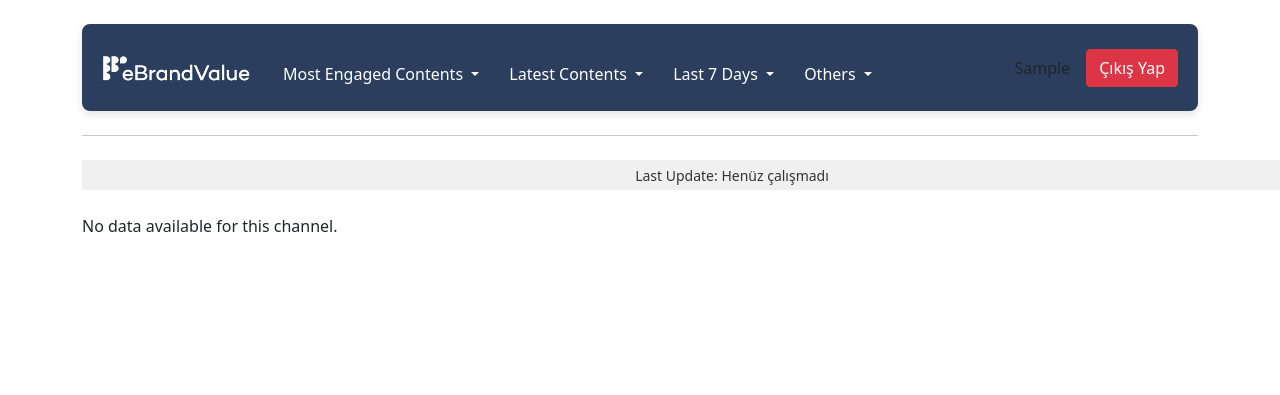
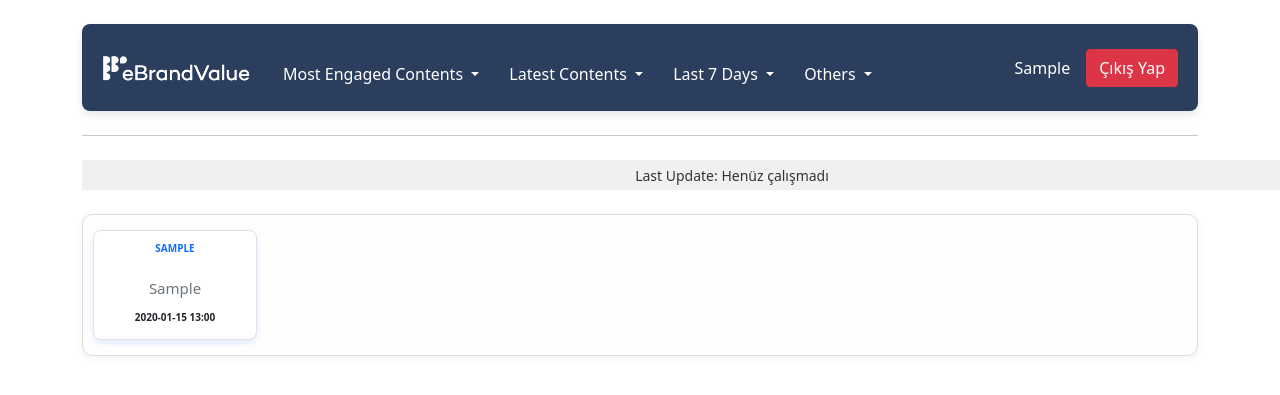
Before and after one commit to erdemkamilunsal/origin, a Django app: page / in a window 1280 px wide; the page is wider, and only the part inside the window is pictured. Shown: the top 395 px of that part. Run offline with Django 5.2, Linux system fonts and the light colour scheme; a user stored in the database is signed in; tables that the repository leaves empty hold one stand-in row (values such as "Sample post"); data that the repository does not hold is empty.

Commit message:
index-latest-datas-added

```diff
--- a/myapp/context_processors.py
+++ b/myapp/context_processors.py
@@ -1,5 +1,6 @@
 from myapp.models import ScraperLog
 from django.utils.timezone import localtime
+from django.core.cache import cache
 
 
 def last_scrape_time(request):
@@ -10,3 +11,11 @@ def last_scrape_time(request):
         return {"last_scrape_time": local_time.strftime("%Y-%m-%d %H:%M:%S")}
     except ScraperLog.DoesNotExist:
         return {"last_scrape_time": "Henüz çalışmadı"}
+
+
+def big_screen_status_context(request):
+    return {
+        "snacks_status": cache.get("big_screen_status_snacks-tr"),
+        "finans_status": cache.get("big_screen_status_finans"),
+        "mey_status": cache.get("big_screen_status_mey"),
+    }
--- a/myapp/management/commands/scraper.py
+++ b/myapp/management/commands/scraper.py
@@ -6,7 +6,6 @@ from datetime import datetime, timedelta
 import pytz
 import os
 import django
-from concurrent.futures import ThreadPoolExecutor, as_completed
 from unidecode import unidecode
 from django.core.management.base import BaseCommand
 from myapp.models import MostSharedContent, ScraperLog, LatestData, Latest7Days
@@ -131,7 +130,6 @@ def fetch_most_shared(session, base_url, selective, kanallar):
             source_category=base_url,
             selective_part=selective,
             source=channel,
-            created_time=today.date()  # Bugün tarihli veriler silinecek
         ).delete()
 
         for entry in all_data:
@@ -161,6 +159,7 @@ def fetch_most_shared(session, base_url, selective, kanallar):
 
             MostSharedContent.objects.create(**post_data)
             print(f"✅ {selective} - {channel} için yeni veri eklendi: {post_data['name']} - {post_data['create_time']}")
+
 class Command(BaseCommand):
     help = "Sosyal medya verilerini çekip kaydeder."
 
@@ -208,6 +207,7 @@ class Command(BaseCommand):
                     fetch_last_7_days(session, base_url, selective, channels_to_find, today)
                     fetch_most_shared(session, base_url, selective, kanallar)
 
+
         end_time = time.time()
         print(f"Scraper tamamlandı! Toplam süre: {end_time - start_time:.2f} saniye.")
         update_scraper_log()
--- a/myapp/urls.py
+++ b/myapp/urls.py
@@ -3,12 +3,14 @@ from . import views
 from .views import index
 from django.contrib.auth import views as auth_views
 
+
 urlpatterns = [
-    path('', index, name='index'),
+    path('', views.index_view, name='index'),  # Burayı değiştir
     path('login/', views.login_view, name='login'),
     path('logout/', views.logout_view, name='logout'),
     path('latest/<str:category>/<str:subcategory>/', views.latest_data, name='latest_data'),
     path('dashboard/<str:channel_name>/', views.channel_dashboard, name='channel_dashboard'),
     path('most_engaged/<str:category>/<str:subcategory>/<str:source>/', views.most_engaged_content, name='most_engaged_content'),
     path('youtube_channel/', views.youtube_channel_id_view, name='youtube_channel'),
+
 ]
--- a/myapp/views.py
+++ b/myapp/views.py
@@ -1,6 +1,7 @@
 from django.shortcuts import render, redirect
 from django.contrib.auth.decorators import login_required
 from django.contrib import messages
+from django.db.models import Max
 from django.contrib.auth import authenticate, login, logout
 from django.contrib.auth.forms import AuthenticationForm
 import json
@@ -13,6 +14,9 @@ import matplotlib.pyplot as plt
 import io
 import base64
 from django.utils import timezone
+from django.core.cache import cache
+from django.http import JsonResponse
+from django.views.decorators.http import require_GET
 from .forms import YouTubeURLForm
 import requests
 import re
@@ -171,7 +175,6 @@ def base_context(request):
         'channels_to_find': channels_to_find
     }
 
-
 def get_channel_id(url):
     try:
         # YouTube kanal sayfasını çek
@@ -190,7 +193,6 @@ def get_channel_id(url):
     except requests.exceptions.RequestException as e:
         return None
 
-
 def youtube_channel_id_view(request):
     channel_id = None
     error = None
@@ -206,3 +208,14 @@ def youtube_channel_id_view(request):
                 error = str(e)
 
     return render(request, 'youtube_channel.html', {'channel_id': channel_id, 'error': error})
+
+def index_view(request):
+    # source_category ve selective_part bazında en son created_time'u alıyoruz
+    data = (
+        LatestData.objects
+        .values('source_category', 'selective_part')
+        .annotate(latest_time=Max('created_time'))
+        .order_by('source_category', 'selective_part')
+    )
+
+    return render(request, 'index.html', {'data': data})
--- a/project/settings.py
+++ b/project/settings.py
@@ -73,6 +73,8 @@ TEMPLATES = [
                 'django.contrib.messages.context_processors.messages',
                 'myapp.views.base_context',
                 'myapp.context_processors.last_scrape_time',
+
+
             ],
         },
     },
--- a/templates/base.html
+++ b/templates/base.html
@@ -383,7 +383,8 @@
         <ul class="navbar-nav ms-auto d-flex align-items-center"> <!-- d-flex ve align-items-center ile hizalama -->
                 {% if user.is_authenticated %}
                     <li class="nav-item">
-                        <span class="navbar-text">{{ user.username|capfirst }}</span> <!-- Kullanıcı adı ilk harf büyük -->
+                        <span class="navbar-text" style="color: white;">{{ user.username|capfirst }}</span>
+<!-- Kullanıcı adı ilk harf büyük -->
                     </li>
                     <li class="nav-item ms-3"> <!-- ms-3 ile boşluk ekledik -->
                         <a href="{% url 'logout' %}" class="btn btn-danger">Çıkış Yap</a> <!-- Kızarık çıkış butonu -->
@@ -401,7 +402,9 @@
         <span style="font-size: 14px; color: #333;">
           Last Update: {{ last_scrape_time }}
         </span>
+
         </div>
+
         <div class="mt-4">
             {% block content %}
             {% endblock %}
--- a/templates/index.html
+++ b/templates/index.html
@@ -1,103 +1,129 @@
-{% extends 'base.html' %}
+{% extends "base.html" %}
 
 {% block content %}
-<!DOCTYPE html>
-<html lang="tr">
-<head>
-    <meta charset="UTF-8">
-    <meta name="viewport" content="width=device-width, initial-scale=1.0">
-    <title>{{ channel_name }} Dashboard</title>
-    <script src="https://code.highcharts.com/highcharts.js"></script>
+{% load static %}
+
 <style>
-        .chart-container {
+  .container-box {
+    max-width: 1300px;
+    margin: 0 auto 30px;
+    padding: 15px 10px;
+    background-color: #fefefe;
+    border-radius: 10px;
+    box-shadow: 0 2px 8px rgba(0,0,0,0.05);
+    border: 1px solid #ddd;
+  }
+
+  .cards-wrapper {
+    display: grid;
+    grid-template-columns: repeat(7, 1fr); /* 7 sütun */
+    gap: 8px 19px;
+
+  }
+
+  /* Responsive */
+  @media (max-width: 1200px) {
+    .cards-wrapper {
+      grid-template-columns: repeat(5, 1fr);
+    }
+  }
+  @media (max-width: 900px) {
+    .cards-wrapper {
+      grid-template-columns: repeat(4, 1fr);
+    }
+  }
+  @media (max-width: 600px) {
+    .cards-wrapper {
+      grid-template-columns: repeat(3, 1fr);
+    }
+  }
+  @media (max-width: 400px) {
+    .cards-wrapper {
+      grid-template-columns: repeat(2, 1fr);
+    }
+  }
+
+  .card-item {
+    width: 164px;
+    height: 110px;
+    background-color: white;
+    border-radius: 8px;
+    border: 1px solid #dee2e6;
+    box-shadow: 0 3px 6px rgba(13, 110, 253, 0.12);
+    padding: 10px 8px;
+    box-sizing: border-box;
     display: flex;
-            flex-wrap: wrap;
+    flex-direction: column;
     justify-content: space-between;
+    overflow: hidden;
   }
-        .chart {
-            width: 48%;
-            margin-bottom: 20px;
+
+  .card-title {
+    height: 50px;
+    font-weight: 600;
+    text-transform: capitalize;
+    color: #0d6efd;
+    overflow: hidden;
+    text-overflow: ellipsis;
+    white-space: nowrap;
+    font-size: 10px;
+    text-align: center;
+    text-transform: uppercase;
   }
-        .chart-card {
-            background-color: #fff;
-            border: 1px solid #ddd;
-            border-radius: 12px;
-            box-shadow: 0 2px 8px rgba(0,0,0,0.05);
-            padding: 16px;
-            transition: box-shadow 0.3s ease;
+
+  .card-subtitle {
+    height: 50px;
+    color: #6c757d;
+    font-weight: 120;
+    text-transform: capitalize;
+    overflow: hidden;
+    text-overflow: ellipsis;
+    white-space: nowrap;
+    font-size: 15px;
+    text-align: center;
   }
-        .chart-card:hover {
-            box-shadow: 0 4px 16px rgba(0,0,0,0.1);
+
+  .card-date {
+    height: 30px;
+    font-weight: 600;
+    color: #212529;
+    overflow: hidden;
+    text-overflow: ellipsis;
+    white-space: nowrap;
+    font-size: 10px;
+    text-align: center;
   }
-        .chart-title {
-            text-align: center;
-            font-weight: bold;
-            margin-bottom: 10px;
-            font-size: 16px;
+
+  .no-data {
+    color: #dc3545;
+    font-weight: 600;
   }
 </style>
-</head>
-<body>
 
-{% if social_media_data %}
-    <div id="chart-container" class="chart-container">
-        {% for key, value in social_media_data.items %}
-            <div class="chart">
-                <div class="chart-card">
-                    <div class="chart-title" id="title-{{ key }}"></div>
-                    <div id="highchart-{{ key }}" style="height: 400px;"></div>
-                    <script>
-                        var data = {{ value|safe }};
-                        var dates = data.map(item => item.date);
-                        var totals = data.map(item => item.total_content.reduce((a, b) => a + b, 0));
+<div class="container-box">
 
-                        var rawKey = '{{ key }}';
-                        var formattedKey = rawKey.replace(/-/g, ' ').replace(/\b\w/g, char => char.toUpperCase());
-                        document.getElementById('title-{{ key }}').innerText = formattedKey;
+  <div class="cards-wrapper">
+    {% for item in data %}
+      {% if forloop.counter == 15 %}
+        </div> <!-- İlk cards-wrapper kapatılıyor -->
+        <div class="cards-wrapper" style="margin-top: 10px;"> <!-- İkinci satır -->
+      {% endif %}
 
-                        Highcharts.chart('highchart-{{ key }}', {
-                            chart: {
-                                type: 'line',
-                                height: 400
-                            },
-                            title: {
-                                text: null
-                            },
-                            xAxis: {
-                                categories: dates
-                            },
-                            yAxis: {
-                                title: {
-                                    text: 'Toplam'
-                                }
-                            },
-                            tooltip: {
-                                valueSuffix: ' İçerik'
-                            },
-                            plotOptions: {
-                                line: {
-                                    dataLabels: {
-                                        enabled: true
-                                    },
-                                    enableMouseTracking: true
-                                }
-                            },
-                            series: [{
-                                name: formattedKey,
-                                data: totals
-                            }],
-                            credits: {
-                                enabled: false
-                            }
-                        });
-                    </script>
+      <div class="card-item">
+        <div class="card-title">{{ item.source_category|default:"-" }}</div>
+        <div class="card-subtitle">{{ item.selective_part|default:"-" }}</div>
+        <div class="card-date">
+          {% if item.latest_time %}
+            {{ item.latest_time|date:"Y-m-d H:i" }}
+          {% else %}
+            <span class="no-data">Veri yok</span>
+          {% endif %}
         </div>
       </div>
+    {% empty %}
+      <p style="grid-column: 1 / -1; text-align:center;">Gösterilecek veri bulunamadı.</p>
     {% endfor %}
   </div>
-{% else %}
-    <p>No data available for this channel.</p>
-{% endif %}
-</body>
-</html>
+</div>
+
 {% endblock %}
--- a/templates/most_engaged_content.html
+++ b/templates/most_engaged_content.html
@@ -31,7 +31,7 @@
 
         .tweet-wrapper {
             display: grid;
-            grid-template-columns: repeat(4, 1fr); /* 4 sütunlu grid düzeni */
+            grid-template-columns: repeat(5, 1fr); /* 4 sütunlu grid düzeni */
             gap: 20px;
             width: 100%;
             max-width: 1300px; /* Sayfa genişliğini sınırlıyoruz */
```
Also changed, not shown: Dockerfile.txt (added, +20 -0 lines), requirements.txt (+15 -0 lines), 1 other file. Lines whose indentation alone changed are shown as unchanged.
